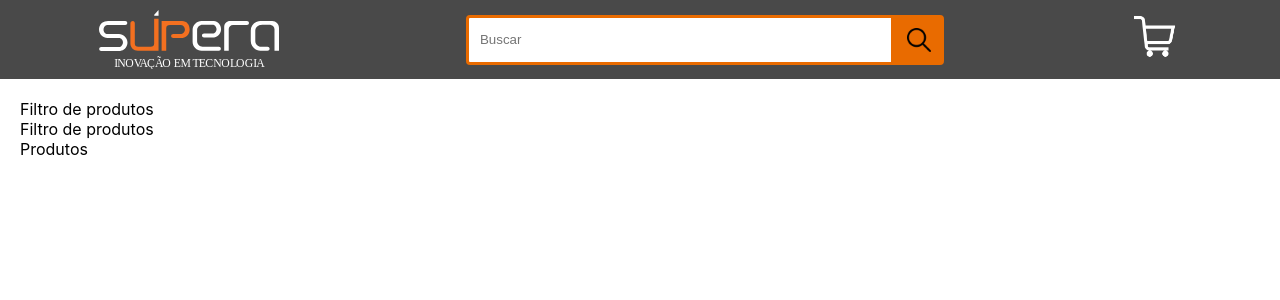
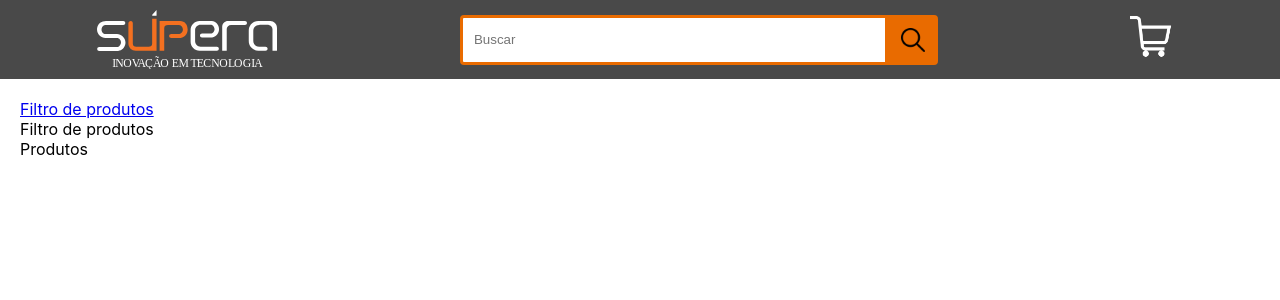
Before and after one commit to Maximilian94/supera-games-shop, a React (Create React App) app in the folder frontend/: page / in a window 1280 px wide. Shown: the top 300 px of the page. Built offline with nearby package versions, Linux system fonts and the light colour scheme.

Commit message:
feat: Header finished

```diff
--- a/frontend/src/components/Header/Cart/index.jsx
+++ b/frontend/src/components/Header/Cart/index.jsx
@@ -7,7 +7,10 @@ import './style.css';
 function Cart() {
   return (
     <div className="header-cart-div">
-      <img src={cart} alt="cart" />
+      <button type="button">
+        <p hidden>Cart</p>
+        <img src={cart} alt="cart" />
+      </button>
     </div>
   );
 }
--- a/frontend/src/components/Header/Cart/style.css
+++ b/frontend/src/components/Header/Cart/style.css
@@ -1,3 +1,10 @@
+.header-cart-div button {
+  background-color: transparent;
+  border: none;
+  overflow: hidden;
+  outline: none;
+}
+
 .header-cart-div img {
   height: 50px;
   filter:  brightness(0) invert(1);
@@ -7,3 +14,7 @@
 .header-cart-div img:hover {
   filter: none;
 }
+
+.header-cart-div img:active {
+  transform: scale(0.9);
+}
--- a/frontend/src/components/Products/index.jsx
+++ b/frontend/src/components/Products/index.jsx
@@ -3,7 +3,7 @@ import React from 'react';
 function Products() {
   return (
     <div>
-      <div>Filtro de produtos</div>
+      <div><a href="http://localhost:3000/">Filtro de produtos</a></div>
       <div>Filtro de produtos</div>
       <div>Produtos</div>
     </div>
```
Also changed, not shown: 2 other files (tests, documents, lock files or other folders).
